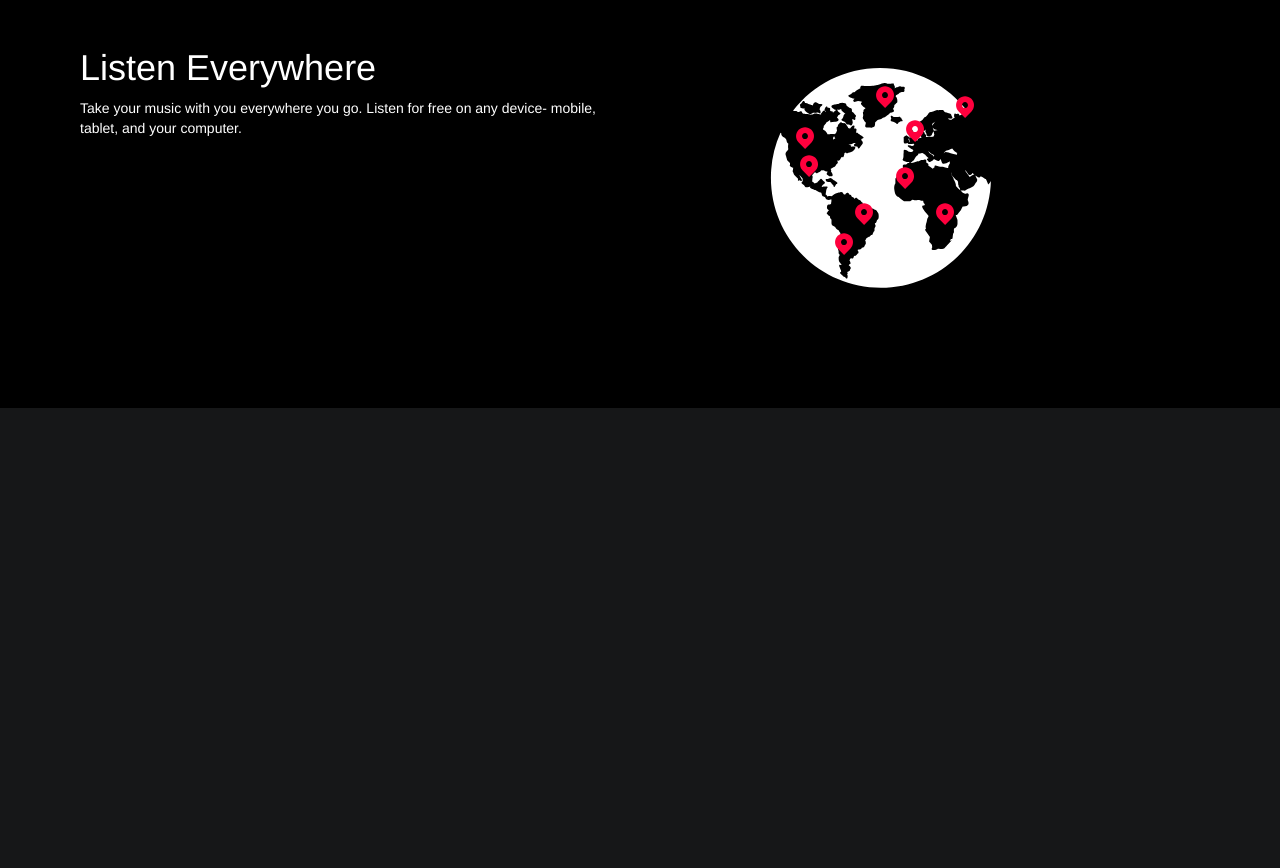
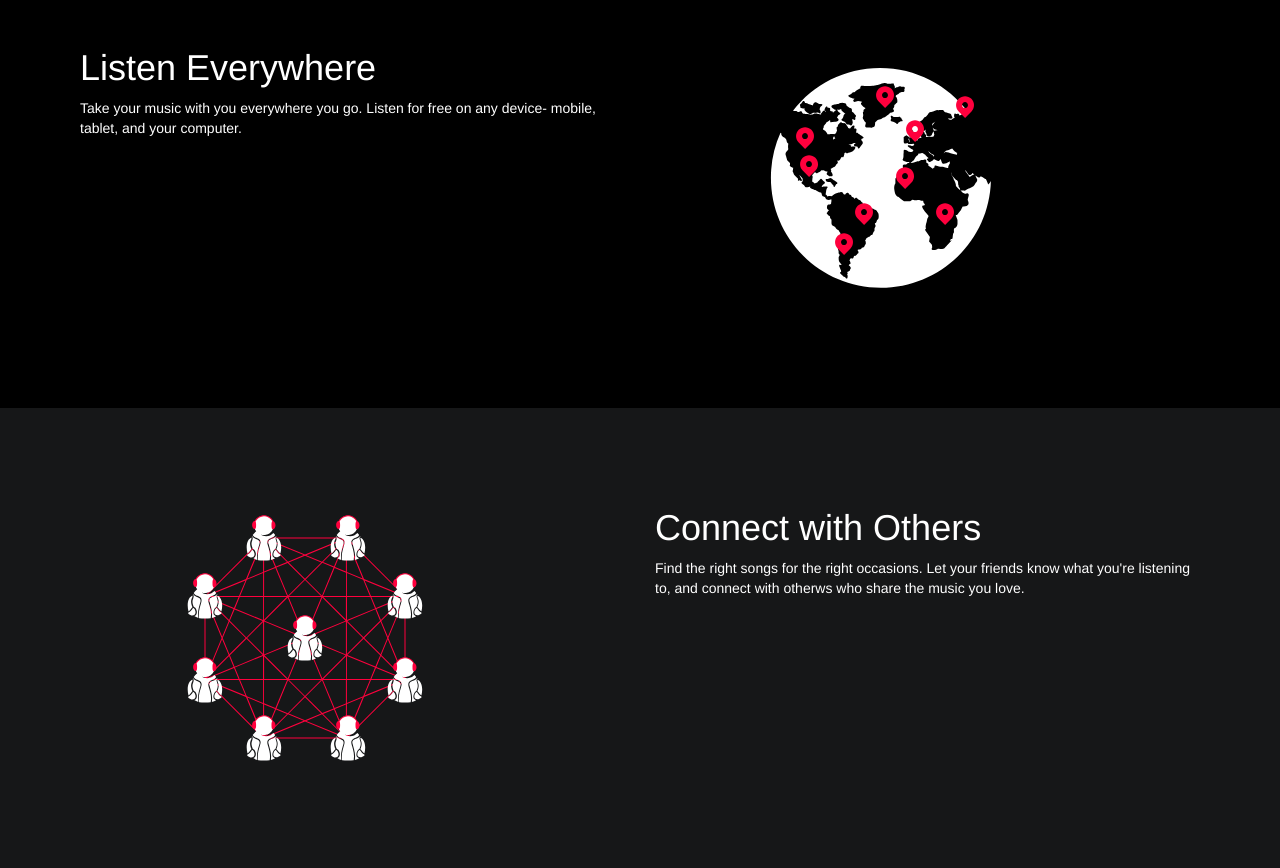
Before and after one commit to awarrington0895/Bass, a plain HTML site: page index.html in a window 1280 px wide. Shown: the part 1102-1970 px from the top of the page. Before the commit the page ends 1510 px from the top, so only its background shows below. Drawn offline with nearby package versions, Linux system fonts and the light colour scheme.

Commit message:
Finished up third supporting area

```diff
--- a/index.html
+++ b/index.html
@@ -69,5 +69,25 @@
                 </div>
             </div>
         </div>
+        <div class="supporting-3">
+            <div class="container">
+                <div class="row">
+                    <div class="col-md-6">
+                        <img src="res/connect.svg" alt="" width="450" height="300">
+                    </div>
+                    <div class="col-md-6">
+                        <h1>Connect with Others</h1>
+                        <p>
+                            Find the right songs for the right
+                            occasions.  Let your friends know what
+                            you're listening to, and connect
+                            with otherws who share the music
+                            you love.
+                        </p>
+                    </div>
+                </div>
+            </div>
+        </div>
+
     </body>
 </html>
--- a/sass/main.scss
+++ b/sass/main.scss
@@ -106,3 +106,13 @@ SUPPORTING MATERIAL
         padding: 80px 10px;
     }
 }
+
+.supporting-3
+{
+    color: white;
+
+    .row
+    {
+        padding: 80px 10px;
+    }
+}
```
Also changed, not shown: res/connect.svg (added), sass/main.css, 1 other file.
